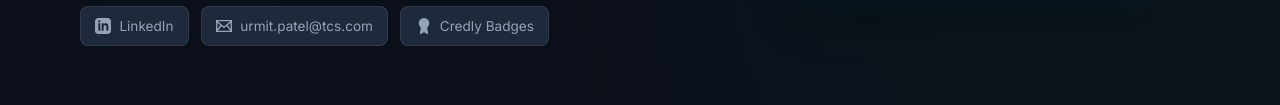
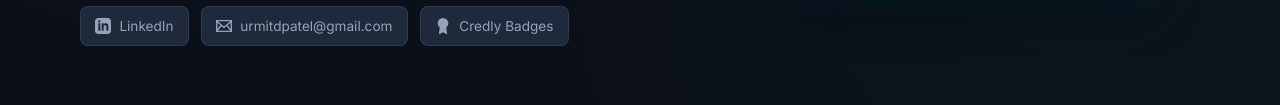
Before and after one commit to urmitpatelgit/Resume, a plain HTML site: page index.html in a window 1280 px wide. Shown: the part 579-684 px from the top of the page. Drawn offline with Linux system fonts and the light colour scheme.

Commit message:
Updated the contact email address

```diff
--- a/index.html
+++ b/index.html
@@ -71,7 +71,7 @@
         </a>
 
         <!-- Direct Email Icon -->
-        <a href="mailto:urmit.patel@tcs.com" class="btn-icon" title="Send Email" aria-label="Email">
+        <a href="mailto:urmitdpatel@gmail.com" class="btn-icon" title="Send Email" aria-label="Email">
           <svg viewBox="0 0 24 24">
             <path
               d="M0 3v18h24v-18h-24zm6.623 7.929l-4.623 5.712v-9.458l4.623 3.746zm-4.141-5.929h19.035l-9.517 7.713-9.518-7.713zm5.694 7.188l3.824 3.099 3.83-3.104 5.612 6.817h-18.779l5.513-6.812zm9.208-1.264l4.616-3.741v9.348l-4.616-5.607z" />
@@ -173,12 +173,12 @@
                 <span>LinkedIn</span>
               </a>
 
-              <a href="mailto:urmit.patel@tcs.com" class="hero-social-btn" title="Send Email">
+              <a href="mailto:urmitdpatel@gmail.com" class="hero-social-btn" title="Send Email">
                 <svg viewBox="0 0 24 24">
                   <path
                     d="M0 3v18h24v-18h-24zm6.623 7.929l-4.623 5.712v-9.458l4.623 3.746zm-4.141-5.929h19.035l-9.517 7.713-9.518-7.713zm5.694 7.188l3.824 3.099 3.83-3.104 5.612 6.817h-18.779l5.513-6.812zm9.208-1.264l4.616-3.741v9.348l-4.616-5.607z" />
                 </svg>
-                <span>urmit.patel@tcs.com</span>
+                <span>urmitdpatel@gmail.com</span>
               </a>
 
               <a href="https://www.credly.com/users/urmitpatel" target="_blank" rel="noopener noreferrer"
@@ -1034,7 +1034,7 @@
               </div>
               <div class="contact-item-details">
                 <h4>Email Directly</h4>
-                <a href="mailto:urmit.patel@tcs.com">urmit.patel@tcs.com</a>
+                <a href="mailto:urmitdpatel@gmail.com">urmitdpatel@gmail.com</a>
               </div>
             </div>
 
@@ -1159,7 +1159,7 @@
                 d="M19 0h-14c-2.761 0-5 2.239-5 5v14c0 2.761 2.239 5 5 5h14c2.762 0 5-2.239 5-5v-14c0-2.761-2.238-5-5-5zm-11 19h-3v-11h3v11zm-1.5-12.268c-.966 0-1.75-.79-1.75-1.764s.784-1.764 1.75-1.764 1.75.79 1.75 1.764-.783 1.764-1.75 1.764zm13.5 12.268h-3v-5.604c0-3.368-4-3.113-4 0v5.604h-3v-11h3v1.765c1.396-2.586 7-2.777 7 2.476v6.759z" />
             </svg>
           </a>
-          <a href="mailto:urmit.patel@tcs.com" class="btn-icon" title="Email">
+          <a href="mailto:urmitdpatel@gmail.com" class="btn-icon" title="Email">
             <svg viewBox="0 0 24 24">
               <path
                 d="M0 3v18h24v-18h-24zm6.623 7.929l-4.623 5.712v-9.458l4.623 3.746zm-4.141-5.929h19.035l-9.517 7.713-9.518-7.713zm5.694 7.188l3.824 3.099 3.83-3.104 5.612 6.817h-18.779l5.513-6.812zm9.208-1.264l4.616-3.741v9.348l-4.616-5.607z" />
```
